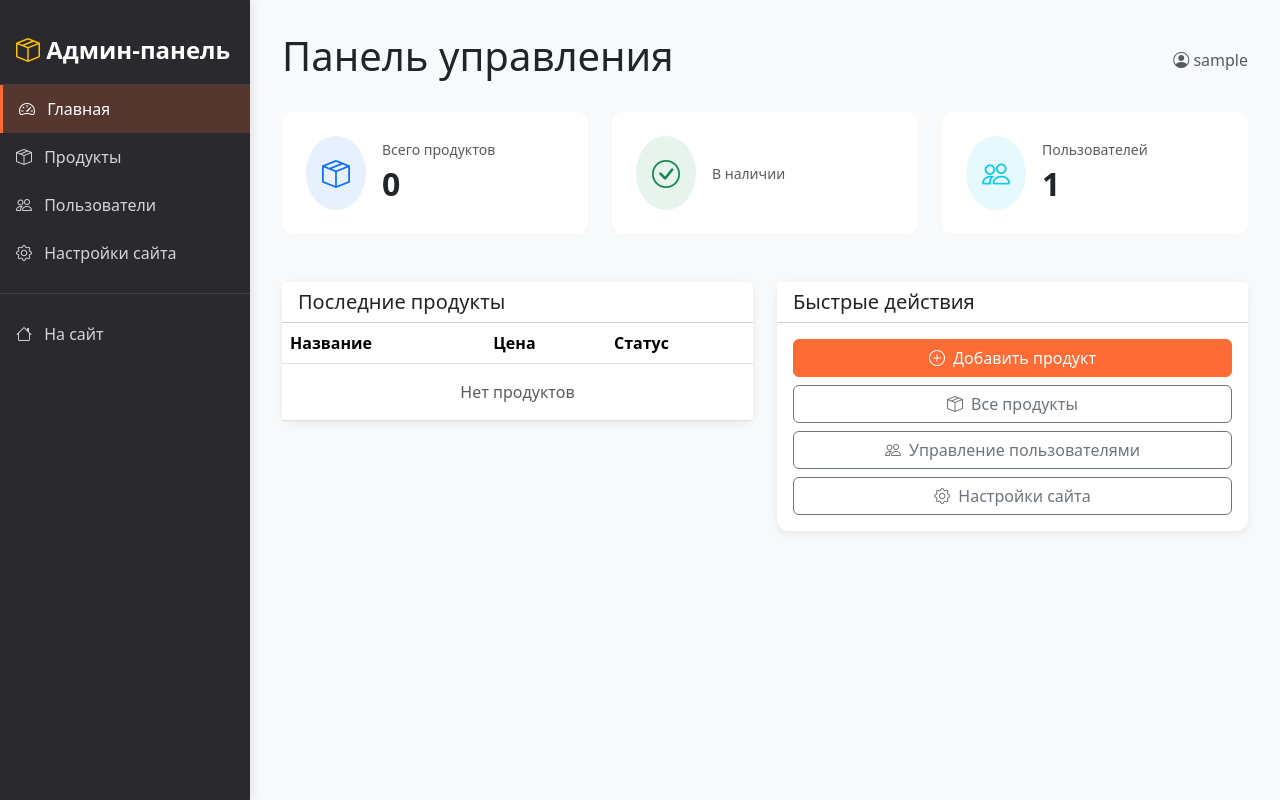
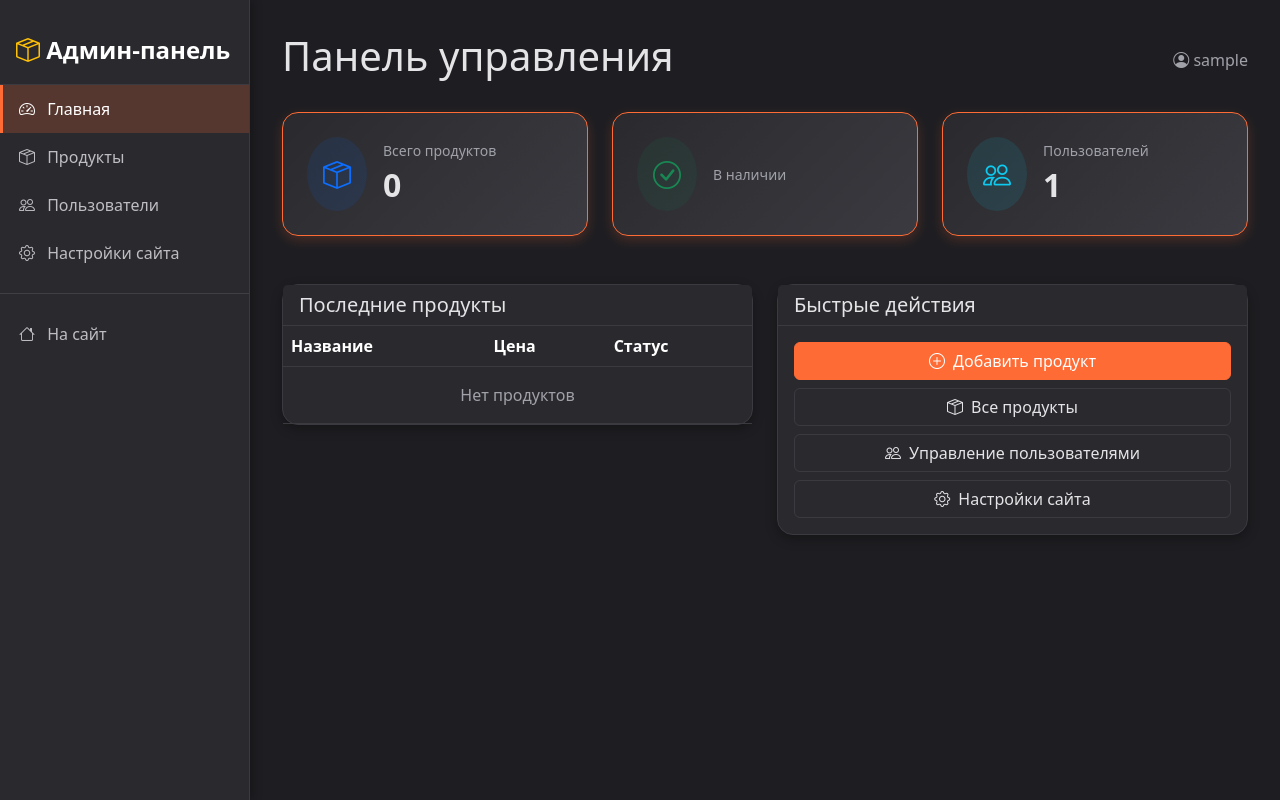
Before and after one commit to khasanyanovk/PalleteShop, a Django app: page /admin/ in a window 1280 px wide. Run offline with Django 5.2, Linux system fonts and the light colour scheme; the visitor is signed in with stand-in values (Sample User, id 1); data comes from the database, SQL or seed files in the repository; data that the repository does not hold is empty.

Commit message:
update alerts

```diff
--- a/admin_panel/templates/admin_panel/base.html
+++ b/admin_panel/templates/admin_panel/base.html
@@ -10,11 +10,17 @@
         :root {
             --sidebar-width: 250px;
             --primary-color: #FF6B35;
-            --dark-bg: #2a2a2e;
+            --primary-light: #FF8C61;
+            --dark-bg: #1e1e22;
+            --dark-card: #2a2a2e;
+            --dark-border: #3a3a40;
+            --text-light: #e4e4e7;
+            --text-gray: #a1a1aa;
         }
 
         body {
-            background: #f8f9fa;
+            background: #1e1e22;
+            color: #e4e4e7;
         }
 
         .sidebar {
@@ -25,8 +31,9 @@
             z-index: 100;
             padding: 0;
             width: var(--sidebar-width);
-            background: var(--dark-bg);
-            box-shadow: 2px 0 10px rgba(0,0,0,0.1);
+            background: var(--dark-card);
+            box-shadow: 2px 0 10px rgba(0,0,0,0.3);
+            border-right: 1px solid var(--dark-border);
         }
 
         .sidebar-sticky {
@@ -39,9 +46,10 @@
         }
 
         .sidebar .nav-link {
-            color: rgba(255,255,255,0.8);
+            color: rgba(228, 228, 231, 0.8);
             padding: 0.75rem 1rem;
             transition: all 0.3s;
+            border-left: 3px solid transparent;
         }
 
         .sidebar .nav-link:hover {
@@ -59,12 +67,52 @@
         .main-content {
             margin-left: var(--sidebar-width);
             padding: 2rem;
+            min-height: 100vh;
         }
 
         .card {
-            border: none;
-            border-radius: 12px;
-            box-shadow: 0 2px 8px rgba(0,0,0,0.08);
+            background: var(--dark-card);
+            border: 1px solid var(--dark-border);
+            border-radius: 16px;
+            box-shadow: 0 4px 12px rgba(0,0,0,0.3);
+            color: #e4e4e7;
+        }
+
+        .card-header {
+            background: var(--dark-card) !important;
+            border-bottom: 1px solid var(--dark-border);
+            color: #e4e4e7;
+        }
+
+        .table {
+            color: #ffffff;
+            --bs-table-bg: transparent;
+            --bs-table-striped-bg: rgba(255,107,53,0.05);
+            --bs-table-hover-bg: rgba(255,107,53,0.1);
+            border-color: var(--dark-border);
+        }
+
+        .table thead {
+            border-color: var(--dark-border);
+            color: #ffffff;
+        }
+
+        .table tbody {
+            border-color: var(--dark-border);
+        }
+
+        .table td, .table th {
+            border-color: var(--dark-border);
+            color: #ffffff;
+        }
+
+        .table-hover tbody tr:hover {
+            background: rgba(255,107,53,0.1);
+            color: #ffffff;
+        }
+
+        .table strong {
+            color: #ffffff;
         }
 
         .btn-primary {
@@ -73,21 +121,45 @@
         }
 
         .btn-primary:hover {
-            background: #ff8c61;
-            border-color: #ff8c61;
+            background: var(--primary-light);
+            border-color: var(--primary-light);
+        }
+
+        .btn-outline-primary {
+            color: var(--primary-color);
+            border-color: var(--primary-color);
+        }
+
+        .btn-outline-primary:hover {
+            background: var(--primary-color);
+            border-color: var(--primary-color);
+            color: white;
+        }
+
+        .btn-outline-secondary {
+            color: #e4e4e7;
+            border-color: var(--dark-border);
+        }
+
+        .btn-outline-secondary:hover {
+            background: var(--dark-border);
+            border-color: var(--dark-border);
+            color: #e4e4e7;
         }
 
         .stat-card {
-            background: white;
-            border-radius: 12px;
+            background: linear-gradient(135deg, #2a2a2e 0%, #3a3a40 100%);
+            border-radius: 16px;
             padding: 1.5rem;
             margin-bottom: 1.5rem;
-            transition: transform 0.3s;
+            transition: all 0.3s;
+            border: 1px solid var(--primary-color);
+            box-shadow: 0 4px 12px rgba(255, 107, 53, 0.2);
         }
 
         .stat-card:hover {
             transform: translateY(-5px);
-            box-shadow: 0 4px 12px rgba(0,0,0,0.1);
+            box-shadow: 0 8px 20px rgba(255, 107, 53, 0.3);
         }
 
         .sidebar-brand {
@@ -95,7 +167,87 @@
             font-size: 1.5rem;
             font-weight: 700;
             padding: 1rem;
-            border-bottom: 1px solid rgba(255,255,255,0.1);
+            border-bottom: 1px solid var(--dark-border);
+        }
+
+        .form-control, .form-select {
+            background: #1e1e22;
+            border-color: var(--dark-border);
+            color: #e4e4e7;
+        }
+
+        .form-control:focus, .form-select:focus {
+            background: #1e1e22;
+            border-color: var(--primary-color);
+            color: #e4e4e7;
+            box-shadow: 0 0 0 0.25rem rgba(255, 107, 53, 0.25);
+        }
+
+        .form-label {
+            color: #e4e4e7;
+        }
+
+        .form-text {
+            color: var(--text-gray);
+        }
+
+        .badge {
+            font-weight: 600;
+        }
+
+        .alert {
+            border-radius: 12px;
+            border: 1px solid var(--dark-border);
+        }
+
+        h1, h2, h3, h4, h5, h6 {
+            color: #e4e4e7;
+        }
+
+        .text-muted {
+            color: var(--text-gray) !important;
+        }
+
+        /* Toast notifications */
+        .toast-container {
+            position: fixed;
+            top: 20px;
+            right: 20px;
+            z-index: 9999;
+        }
+
+        .toast {
+            background: var(--dark-card);
+            border: 1px solid var(--dark-border);
+            border-left: 4px solid var(--primary-color);
+            box-shadow: 0 4px 12px rgba(0,0,0,0.3);
+            color: #ffffff;
+        }
+
+        .toast-header {
+            background: var(--dark-card);
+            border-bottom: 1px solid var(--dark-border);
+            color: #ffffff;
+        }
+
+        .toast-body {
+            color: #e4e4e7;
+        }
+
+        .toast.bg-success {
+            border-left-color: #28a745;
+        }
+
+        .toast.bg-danger {
+            border-left-color: #dc3545;
+        }
+
+        .toast.bg-info {
+            border-left-color: #17a2b8;
+        }
+
+        .toast.bg-warning {
+            border-left-color: #ffc107;
         }
     </style>
     {% block extra_css %}{% endblock %}
@@ -143,19 +295,46 @@
     </div>
 
     <div class="main-content">
-        {% if messages %}
-            {% for message in messages %}
-                <div class="alert alert-{{ message.tags }} alert-dismissible fade show" role="alert">
-                    {{ message }}
-                    <button type="button" class="btn-close" data-bs-dismiss="alert"></button>
-                </div>
-            {% endfor %}
-        {% endif %}
-
         {% block content %}{% endblock %}
     </div>
 
+    <!-- Toast Container -->
+    <div class="toast-container">
+        {% if messages %}
+            {% for message in messages %}
+            <div class="toast align-items-center bg-{{ message.tags }}" role="alert" aria-live="assertive" aria-atomic="true" data-bs-autohide="true" data-bs-delay="3000">
+                <div class="d-flex">
+                    <div class="toast-body">
+                        {% if message.tags == 'success' %}
+                            <i class="bi bi-check-circle-fill me-2"></i>
+                        {% elif message.tags == 'error' or message.tags == 'danger' %}
+                            <i class="bi bi-exclamation-triangle-fill me-2"></i>
+                        {% elif message.tags == 'info' %}
+                            <i class="bi bi-info-circle-fill me-2"></i>
+                        {% elif message.tags == 'warning' %}
+                            <i class="bi bi-exclamation-circle-fill me-2"></i>
+                        {% endif %}
+                        {{ message }}
+                    </div>
+                    <button type="button" class="btn-close btn-close-white me-2 m-auto" data-bs-dismiss="toast" aria-label="Close"></button>
+                </div>
+            </div>
+            {% endfor %}
+        {% endif %}
+    </div>
+
     <script src="https://cdn.jsdelivr.net/npm/bootstrap@5.3.2/dist/js/bootstrap.bundle.min.js"></script>
+    <script>
+        // Автоматически показываем все тосты при загрузке страницы
+        document.addEventListener('DOMContentLoaded', function() {
+            var toastElList = [].slice.call(document.querySelectorAll('.toast'));
+            var toastList = toastElList.map(function(toastEl) {
+                var toast = new bootstrap.Toast(toastEl);
+                toast.show();
+                return toast;
+            });
+        });
+    </script>
     {% block extra_js %}{% endblock %}
 </body>
 </html>
--- a/admin_panel/templates/admin_panel/product_list.html
+++ b/admin_panel/templates/admin_panel/product_list.html
@@ -32,8 +32,8 @@
                             {% if product.images.first %}
                                 <img src="{{ product.images.first.image.url }}" alt="{{ product.name }}" style="width: 50px; height: 50px; object-fit: cover; border-radius: 4px;">
                             {% else %}
-                                <div style="width: 50px; height: 50px; background: #e0e0e0; border-radius: 4px; display: flex; align-items: center; justify-content: center;">
-                                    <i class="bi bi-image text-muted"></i>
+                                <div style="width: 50px; height: 50px; background: #3a3a40; border-radius: 4px; display: flex; align-items: center; justify-content: center; border: 1px solid #FF6B35;">
+                                    <i class="bi bi-image" style="color: #a1a1aa;"></i>
                                 </div>
                             {% endif %}
                         </td>
```
